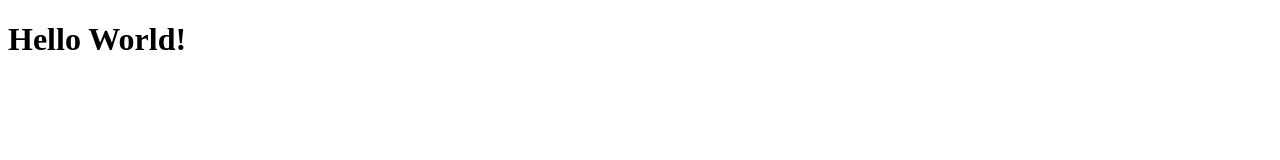
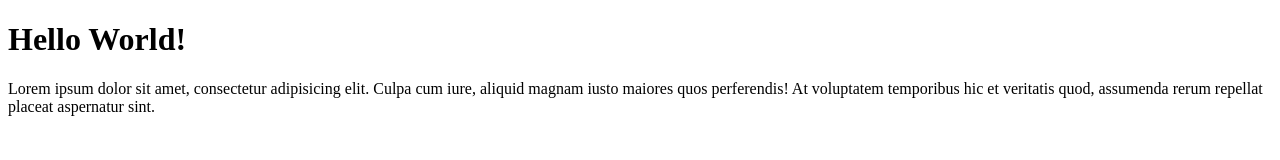
Before and after one commit to arrasyidrkh/rdz-git-test, a plain HTML site: page index.html in a window 1280 px wide. Drawn offline with Linux system fonts and the light colour scheme.

Commit message:
Menambahkan paragraf

```diff
--- a/index.html
+++ b/index.html
@@ -6,5 +6,6 @@
   </head>
   <body>
       <h1>Hello World!</h1>
+      <p>Lorem ipsum dolor sit amet, consectetur adipisicing elit. Culpa cum iure, aliquid magnam iusto maiores quos perferendis! At voluptatem temporibus hic et veritatis quod, assumenda rerum repellat placeat aspernatur sint.</p>
   </body>
 </html>
```
